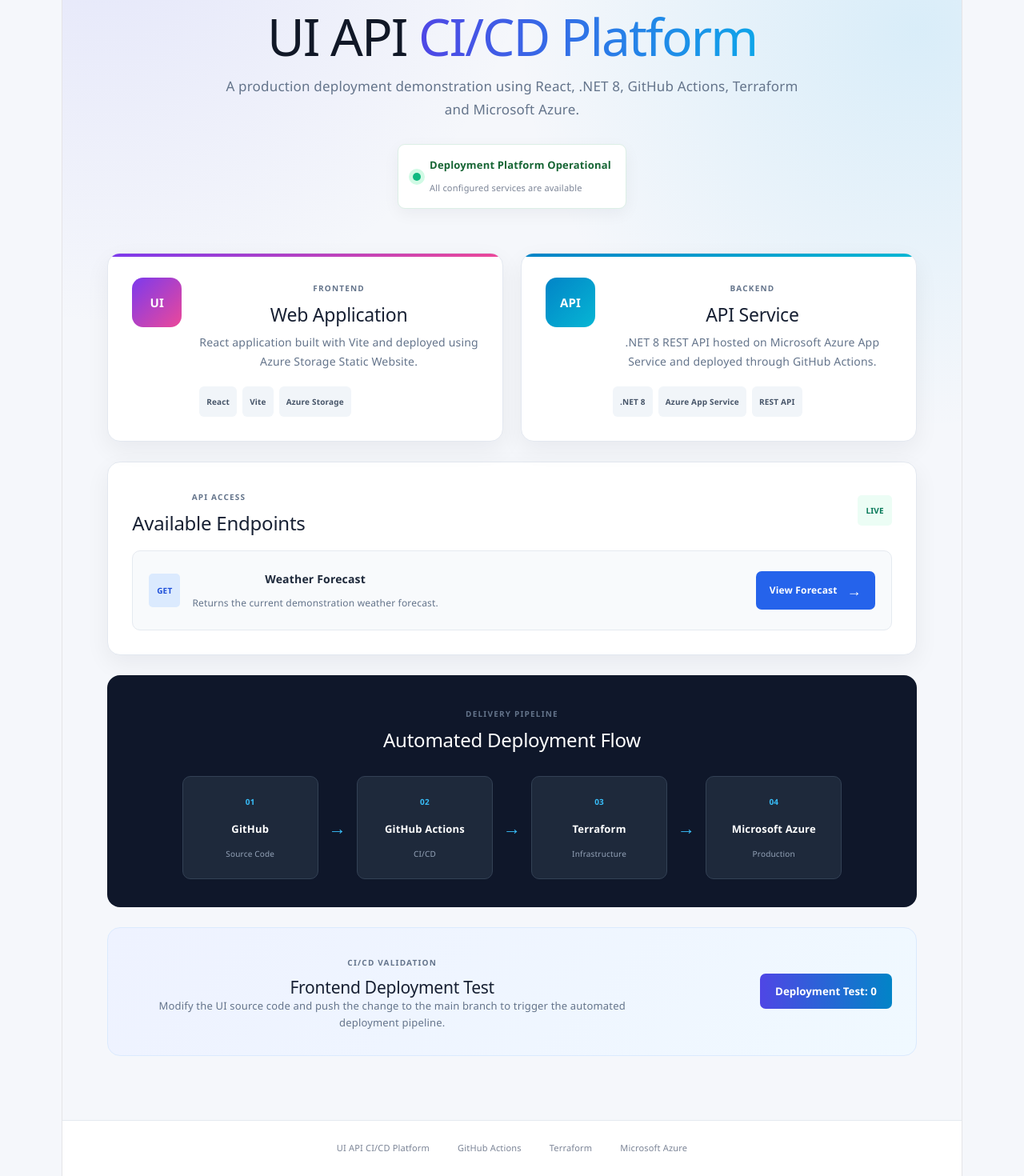
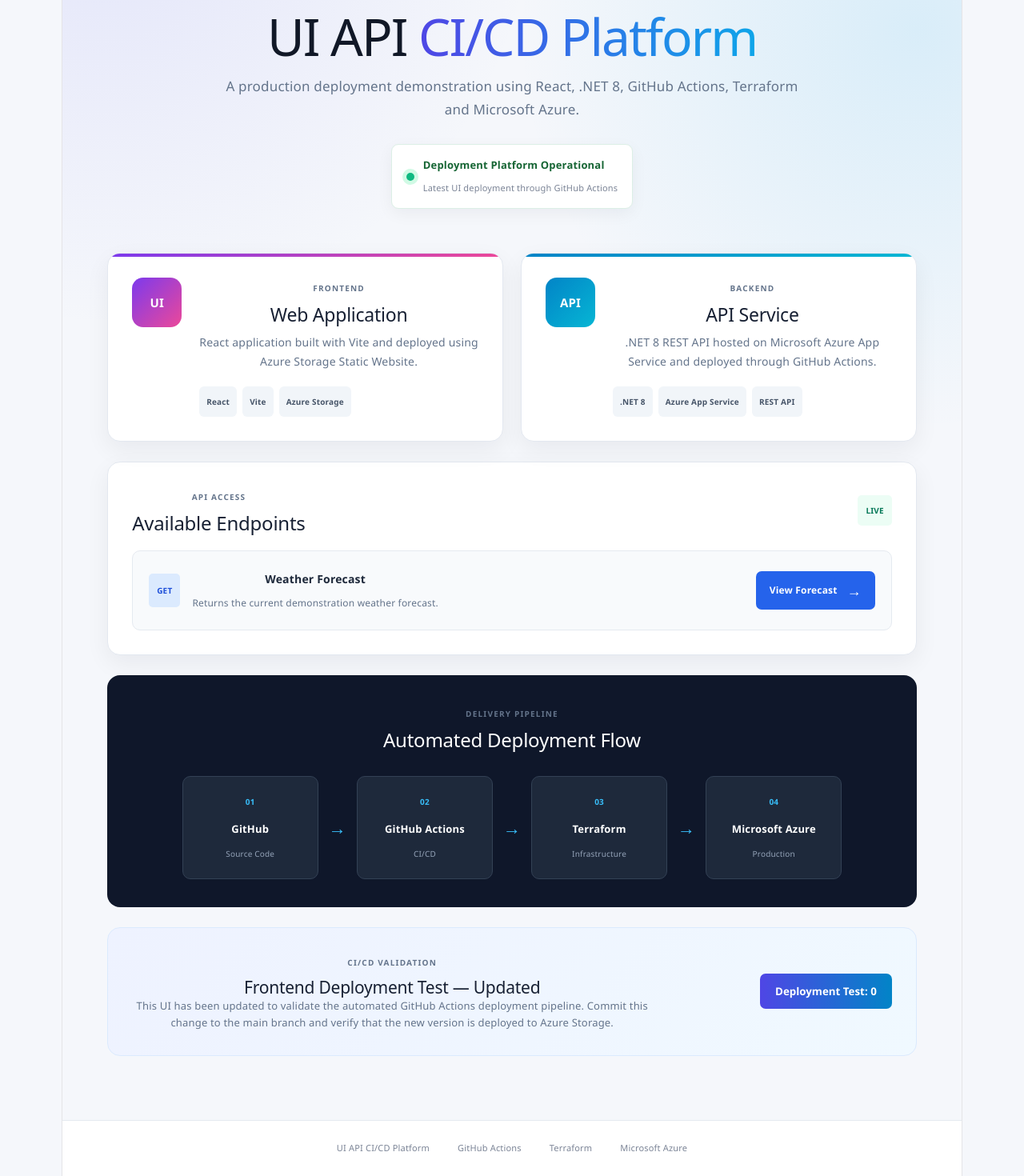
Before and after one commit to harikrishna0991/UI-API-CICD, a React (Vite) app in the folder ui/: page / in a window 1280 px wide. Shown: the part 215-1685 px from the top of the page at 80% size. Built offline with nearby package versions, Linux system fonts and the light colour scheme.

Commit message:
Update UI and API deployment validation

```diff
--- a/ui/src/App.tsx
+++ b/ui/src/App.tsx
@@ -45,7 +45,7 @@
             <span className="status-indicator"></span>
             <div>
               <strong>Deployment Platform Operational</strong>
-              <small>All configured services are available</small>
+              <small>Latest UI deployment through GitHub Actions</small>
             </div>
           </div>
 
@@ -194,11 +194,13 @@
               CI/CD VALIDATION
             </div>
 
-            <h2>Frontend Deployment Test</h2>
+            <h2>Frontend Deployment Test — Updated</h2>
 
             <p>
-              Modify the UI source code and push the change to the
-              main branch to trigger the automated deployment pipeline.
+              This UI has been updated to validate the automated
+              GitHub Actions deployment pipeline. Commit this change
+              to the main branch and verify that the new version is
+              deployed to Azure Storage.
             </p>
           </div>
 
```
Also changed, not shown: 1 other file (tests, documents, lock files or other folders).
